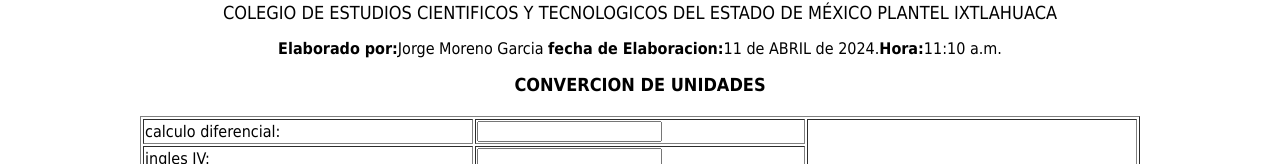
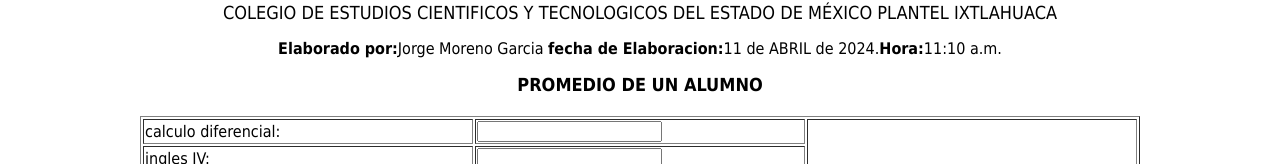
Before and after one commit to Jorge19261/sitiowed, a plain HTML site: page pr2.html in a window 1280 px wide. Shown: the part 160-324 px from the top of the page. Drawn offline with Linux system fonts and the light colour scheme.

Commit message:
Update pr2.html

```diff
--- a/pr2.html
+++ b/pr2.html
@@ -9,7 +9,7 @@ PLANTEL IXTLAHUACA </center></font></p>
 <p><font color ="black" size="3" face="Tahoma"><center><strong>Elaborado por:</strong>Jorge Moreno Garcia
 <strong>fecha de Elaboracion:</strong>11 de ABRIL de 2024.<strong>Hora:</strong>11:10 a.m.
 
-<p><font color="black" size="4" face="Tahoma"><center><strong> CONVERCION DE UNIDADES </strong></center><br>
+<p><font color="black" size="4" face="Tahoma"><center><strong>PROMEDIO DE UN ALUMNO</strong></center><br>
 
 <script>
 function sumar(){
```
